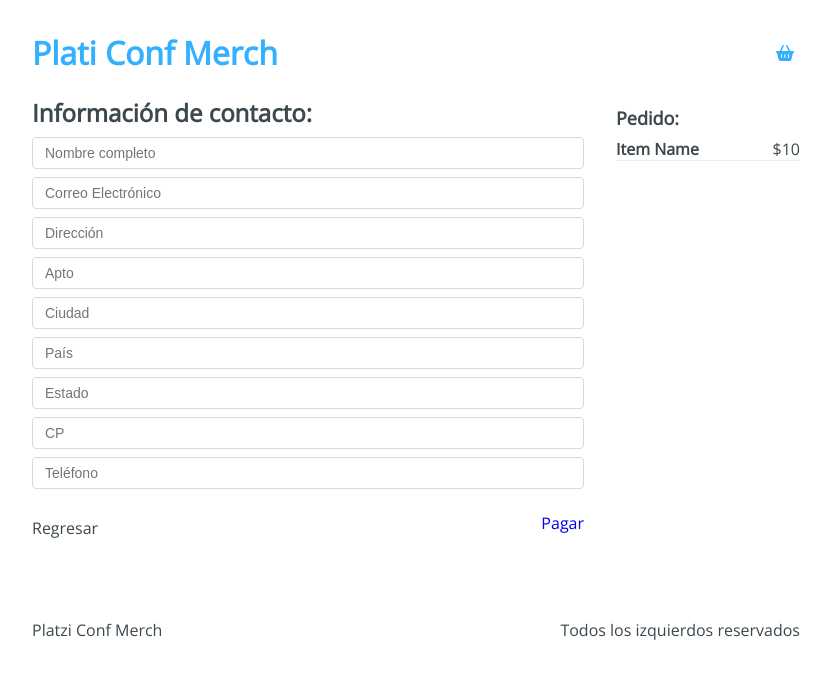
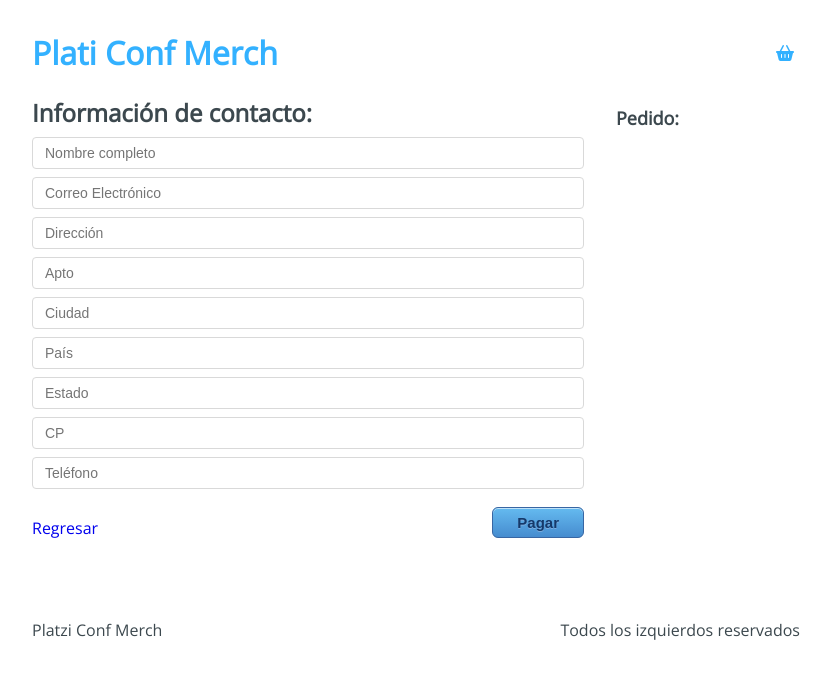
Before and after one commit to Neyen999/platziconf-merch, a React app: page /checkout/information in a window 1280 px wide. Shown: the top 678 px of the page, without its empty margins (224-1055 px from the left). Built offline with nearby package versions, Linux system fonts and the light colour scheme.

Commit message:
useRef en la página de Checkout

```diff
--- a/src/containers/Information.jsx
+++ b/src/containers/Information.jsx
@@ -1,9 +1,31 @@
 /* eslint-disable arrow-body-style */
-import React from 'react';
+import React, { useRef, useContext } from 'react';
 import { Link } from 'react-router-dom';
+import AppContext from '../context/AppContext';
 import '../styles/components/Information.css';
 
 const Information = () => {
+  const { state, addToBuyer } = useContext(AppContext);
+  const form = useRef(null);
+
+  const { cart } = state;
+
+  const handleSubmit = () => {
+    const formData = new FormData(form.current);
+    const buyer = {
+      name: formData.get('name'),
+      email: formData.get('email'),
+      addres: formData.get('address'),
+      apto: formData.get('apto'),
+      city: formData.get('city'),
+      country: formData.get('country'),
+      state: formData.get('state'),
+      cp: formData.get('cp'),
+      phone: formData.get('phone'),
+    };
+    addToBuyer(buyer);
+  };
+
   return (
     <div className="Information">
       <div className="Information-content">
@@ -11,7 +33,7 @@
           <h2>Información de contacto: </h2>
         </div>
         <div className="Information-form">
-          <form action="">
+          <form ref={form}>
             <input type="text" placeholder="Nombre completo" name="name" />
             <input type="text" placeholder="Correo Electrónico" name="email" />
             <input type="text" placeholder="Dirección" name="address" />
@@ -24,20 +46,26 @@
           </form>
         </div>
         <div className="Information-buttons">
-          <div className="Information-back">Regresar</div>
+          <div className="Information-back">
+            <Link to="/checkout">Regresar</Link>
+          </div>
           <div className="Information-next">
-            <Link to="/checkout/payment">Pagar</Link>
+            <button type="button" onClick={handleSubmit}>
+              Pagar
+            </button>
           </div>
         </div>
       </div>
       <div className="Information-sidebar">
         <h3>Pedido: </h3>
-        <div className="Information-item">
-          <div className="Information-element">
-            <h4>Item Name</h4>
-            <span>$10</span>
+        {cart.map((item) => (
+          <div className="Information-item" key={item.title}>
+            <div className="Information-element">
+              <h4>{item.title}</h4>
+              <span>$ {item.price}</span>
+            </div>
           </div>
-        </div>
+        ))}
       </div>
     </div>
   );
--- a/src/hooks/useInitialState.js
+++ b/src/hooks/useInitialState.js
@@ -20,9 +20,17 @@
     });
   };
 
+  const addToBuyer = (payload) => {
+    setState({
+      ...state,
+      buyer: [...state.buyer, payload],
+    });
+  };
+
   return {
     addToCart,
     removeFromCart,
+    addToBuyer,
     state,
   };
 };
--- a/src/initialState.js
+++ b/src/initialState.js
@@ -1,5 +1,6 @@
 export default {
   cart: [],
+  buyer: [],
   products: [
     {
       id: '1',
```
